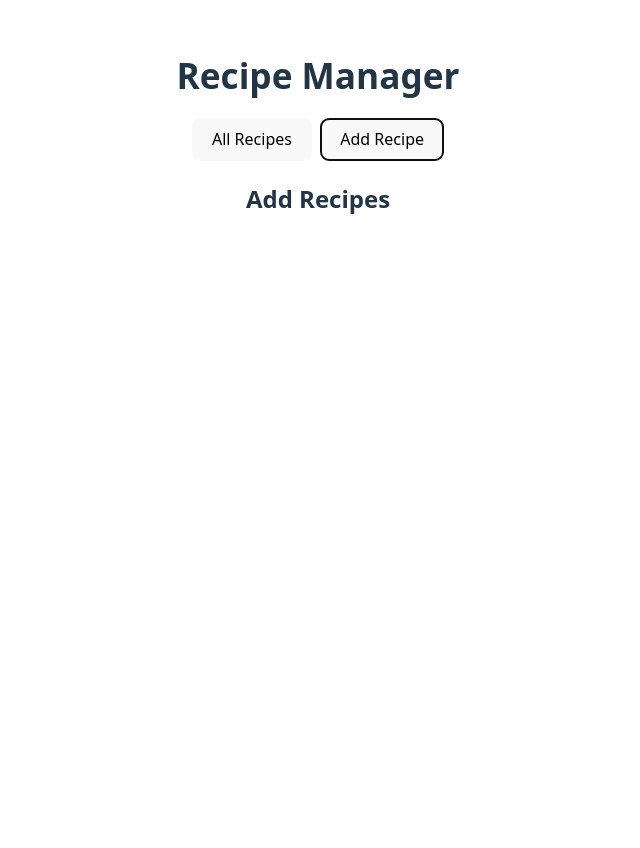
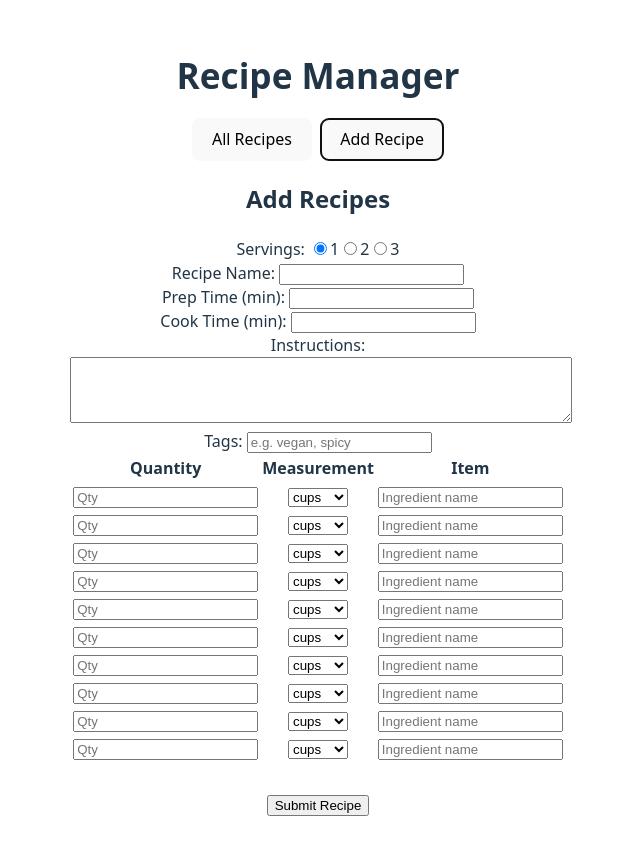
Before and after one commit to timothytzkung/recipe-manager, a React (Vite) app: page / in a window 1280 px wide. Both pictures are taken after a click on the button "Add Recipe". Shown: the whole page, without its empty margins (322-962 px from the left). Before the commit the page ends 800 px from the top, so only its background shows below. Built offline with nearby package versions, Linux system fonts and the light colour scheme.

Commit message:
feature: recipe card display list
- Reworked addrecipeview
- Added recipe card display list
- Additional styling fixes

```diff
--- a/src/App.jsx
+++ b/src/App.jsx
@@ -1,31 +1,20 @@
-import { useState } from 'react'
+import { useState, useEffect } from 'react'
 import './App.css'
 import { HomeView, DetailsView, AddRecipeView } from './views'
 import { Navbar } from "./components/Navbar"
+
 
 function App() {
   // States
   const [currentView, setCurrentView] = useState("Home");
   const [recipes, setRecipes] = useState([]);
   const [selectedRecipeId, setSelectedRecipeId] = useState(0);
+  const [id, setId] = useState(0) // Index counting for recipes
 
   const addRecipe = (recipe) => {
     setRecipes([...recipes, recipe]);
+    console.log("Recipe Submitted!")
   }
-
-  // Example recipe obj; time in mins
-  const sampleRecipe = {
-    name: "Ham Sandwich",
-    prepTime: 20,
-    cookTime: 10,
-    serves: 2,
-    ingredients: [
-      "bread", "ham", "cheese"
-    ],
-    instructions: "",
-    tags: []
-  }
-
 
   return (
     <>
@@ -33,10 +22,10 @@ function App() {
       <Navbar setView={setCurrentView} />
 
       {currentView === "Home" && (
-        <HomeView />
+        <HomeView recipes={recipes}/>
       )}
       {currentView === "AddRecipe" && (
-        <AddRecipeView />
+        <AddRecipeView onRecipeAdd={addRecipe} setView={setCurrentView} id={id} setId={setId}/>
       )}
 
     </div>
--- /dev/null
+++ b/src/components/Card.jsx
@@ -0,0 +1,17 @@
+
+
+export const Card = ({recipe}) => {
+
+    const {id, name, servings, prepTime, cookTime, ...rest} = recipe;
+
+    return (
+        <>
+            <div className="card">
+                <h2>{name}</h2>
+                <p>Prep Time: {prepTime} min</p>
+                <p>CookTime: {cookTime} min</p>
+                <p>Serves: {servings}</p>
+            </div>
+        </>
+    )
+}
--- /dev/null
+++ b/src/components/RecipeList.jsx
@@ -0,0 +1,11 @@
+import { Card } from './Card';
+
+export const RecipeList = ({recipes}) => {
+
+    return (
+        <div>
+            {recipes.map(recipe =>
+            <Card key={recipe.id} recipe={recipe}/>)}
+        </div>
+    )
+}
--- a/src/index.css
+++ b/src/index.css
@@ -18,6 +18,7 @@ a {
   color: #646cff;
   text-decoration: inherit;
 }
+
 a:hover {
   color: #535bf2;
 }
@@ -47,9 +48,11 @@ button {
   margin-left: 0.25em;
   margin-right: 0.25em;
 }
+
 button:hover {
   border-color: #646cff;
 }
+
 button:focus,
 button:focus-visible {
   outline: 4px auto -webkit-focus-ring-color;
@@ -60,14 +63,51 @@ button:focus-visible {
   gap: 10px;
 }
 
+.error-msg {
+  color: #ff0000;
+  font-weight: 'bold';
+  margin-bottom: '10px';
+}
+
+.instructions-box {
+  width: 100%;
+}
+
+.submit-btn {
+  margin-top: 2rem;
+}
+
+.card {
+  background-color: #444444;
+  border-radius: 8px;
+  padding: 1rem 1.25rem;
+  box-shadow: 0 2px 8px rgba(0, 0, 0, 0.08);
+  max-width: 17.5rem;
+  margin-bottom: 1rem;
+}
+
+.card h2 {
+  margin: 0 0 0.5rem 0;
+  font-size: 1.25rem;
+  font-weight: 600;
+}
+
+.card p, .card a {
+  margin: 0.25rem 0;
+  font-size: 1rem;
+  color: rgb(137, 137, 137);
+}
+
 @media (prefers-color-scheme: light) {
   :root {
     color: #213547;
     background-color: #ffffff;
   }
+
   a:hover {
     color: #747bff;
   }
+
   button {
     background-color: #f9f9f9;
   }
--- a/src/views/AddRecipeView.jsx
+++ b/src/views/AddRecipeView.jsx
@@ -1,15 +1,141 @@
+import React, { useState, Fragment } from 'react';
+import '../App.css';
 
+export const AddRecipeView = ({ onRecipeAdd, setView, id, setId }) => {
+    // Initial state for 10 empty ingredient rows
+    const [ingredients, setIngredients] = useState(
+        Array(10).fill({ quantity: '', measurement: 'cups', item: '' })
+    );
+    const [error, setError] = useState('');
 
-export const AddRecipeView = () => {
+    const handleIngredientChange = (index, field, value) => {
+        const newIngredients = [...ingredients];
+        newIngredients[index] = { ...newIngredients[index], [field]: value };
+        setIngredients(newIngredients);
+    };
+
+    const handleSubmit = (e) => {
+        e.preventDefault();
+        setError(''); // Reset error state
+
+        const formData = new FormData(e.target);
+
+        // Check if all entered quantities are numbers
+        for (let i = 0; i < ingredients.length; i++) {
+            const qty = ingredients[i].quantity;
+            if (qty && isNaN(Number(qty))) {
+                setError(`Error: Ingredient Quantity must be a number (Item ${i + 1})`);
+                return; // Stop submission
+            }
+        }
+
+        // Construct final object if validation passes
+        const recipeData = {
+            id: id,
+            name: formData.get('name'),
+            servings: formData.get('servings'),
+            prepTime: formData.get('prep-time'),
+            cookTime: formData.get('cook-time'),
+            ingredients: ingredients.filter(ing => ing.item !== ''), // Clean empty rows
+            instructions: formData.get('instructions'),
+            tags: formData.get('tags')
+        };
+        setId(id+1);
+        onRecipeAdd(recipeData); // Pass up to main App
+        setView("Home") // Return home
+    };
+
     return (
-        <>
-        <div>
+        <div className="recipe-container">
             <h2>Add Recipes</h2>
-            {/* Form */}
-            <div>
 
+            {/* Error Message Display */}
+            {error && <div className='error-msg'>{error}</div>}
+
+            <div className="recipe-card">
+                <form className="recipe-form" onSubmit={handleSubmit}>
+                    <div className="column">
+                        {/* Serves: Radio Buttons */}
+                        <div className="input-group">
+                            <label>Servings: </label>
+                            {[1, 2, 3].map(num => (
+                                <Fragment key={num}>
+                                    <input type="radio" id={num} value={num} name="servings" defaultChecked={num === 1} />
+                                    <label htmlFor={num}>{num}</label>
+                                </Fragment>
+                            ))}
+                        </div>
+
+                        <div className="input-group">
+                            <label>Recipe Name: <input type="text" name="name" required /></label>
+                        </div>
+                        <div className="input-group">
+                            <label>Prep Time (min): <input type="number" name="prep-time" /></label>
+                        </div>
+                        <div className="input-group">
+                            <label>Cook Time (min): <input type="number" name="cook-time" /></label>
+                        </div>
+
+                        <div className="input-group">
+                            <label>Instructions:</label>
+                            <textarea name="instructions" rows="4" className="instructions-box" />
+                        </div>
+
+                        <div className="input-group">
+                            <label>Tags: <input type="text" name="tags" placeholder="e.g. vegan, spicy" /></label>
+                        </div>
+                    </div>
+
+                    <div className="column">
+                        {/* Ingredients Table: Fixed 10 Rows */}
+                        <table>
+                            <thead>
+                                <tr>
+                                    <th>Quantity</th>
+                                    <th>Measurement</th>
+                                    <th>Item</th>
+                                </tr>
+                            </thead>
+                            <tbody>
+                                {ingredients.map((ing, index) => (
+                                    <tr key={index}>
+                                        <td>
+                                            <input
+                                                type="text"
+                                                value={ing.quantity}
+                                                onChange={(e) => handleIngredientChange(index, 'quantity', e.target.value)}
+                                                placeholder="Qty"
+                                            />
+                                        </td>
+                                        <td>
+                                            <select
+                                                value={ing.measurement}
+                                                onChange={(e) => handleIngredientChange(index, 'measurement', e.target.value)}
+                                            >
+                                                <option value="cups">cups</option>
+                                                <option value="tsp">tsp</option>
+                                                <option value="tbsp">tbsp</option>
+                                                <option value="grams">grams</option>
+                                                <option value="pcs">pcs</option>
+                                            </select>
+                                        </td>
+                                        <td>
+                                            <input
+                                                type="text"
+                                                value={ing.item}
+                                                onChange={(e) => handleIngredientChange(index, 'item', e.target.value)}
+                                                placeholder="Ingredient name"
+                                            />
+                                        </td>
+                                    </tr>
+                                ))}
+                            </tbody>
+                        </table>
+                    </div>
+
+                    <input type="submit" value="Submit Recipe" className='submit-btn' />
+                </form>
             </div>
         </div>
-        </>
-    )
-}
+    );
+};
--- a/src/views/DetailsView.jsx
+++ b/src/views/DetailsView.jsx
@@ -1,6 +1,6 @@
+import { Card } from "../components/Card";
 
-
-export const DetailsView = () => {
+export const DetailsView = ( { recipes } ) => {
     return (
         <>
         <div>
--- a/src/views/HomeView.jsx
+++ b/src/views/HomeView.jsx
@@ -1,10 +1,18 @@
 
+import { RecipeList } from "../components/RecipeList"
 
-export const HomeView = () => {
+export const HomeView = ( { recipes } ) => {
+
+    console.log("Heres the recipe: ", recipes)
+
     return (
         <>
         <div>
-            <h2>Home</h2>
+            <h2>Home </h2>
+            {
+            recipes.length > 0 ? <RecipeList recipes={recipes}/> :
+            <p>No Recipes</p>
+            }
         </div>
         </>
     )
```
